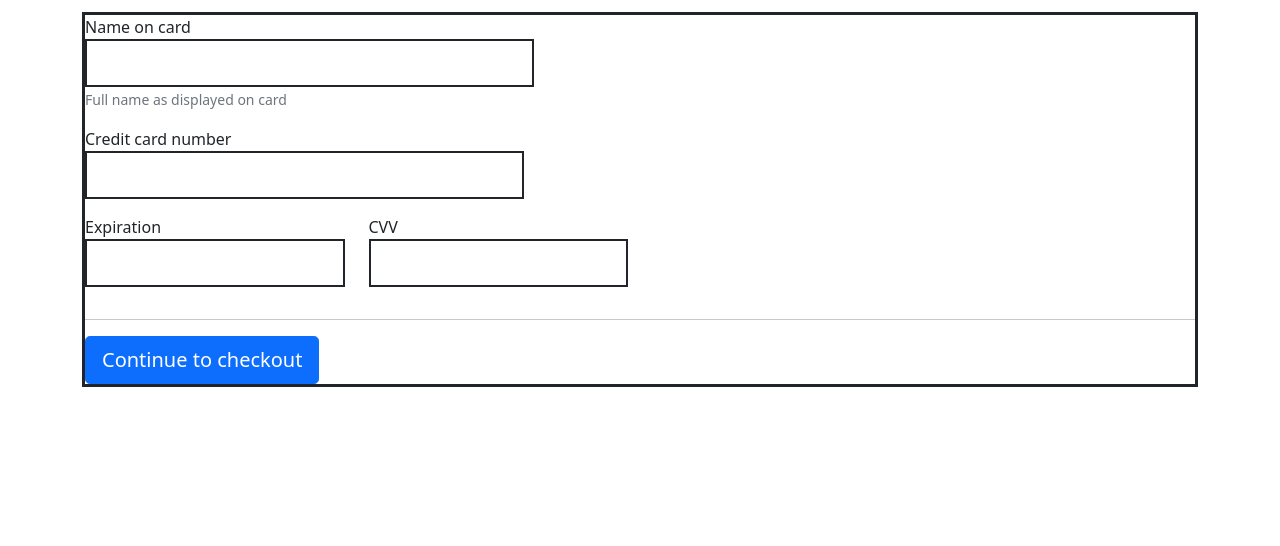
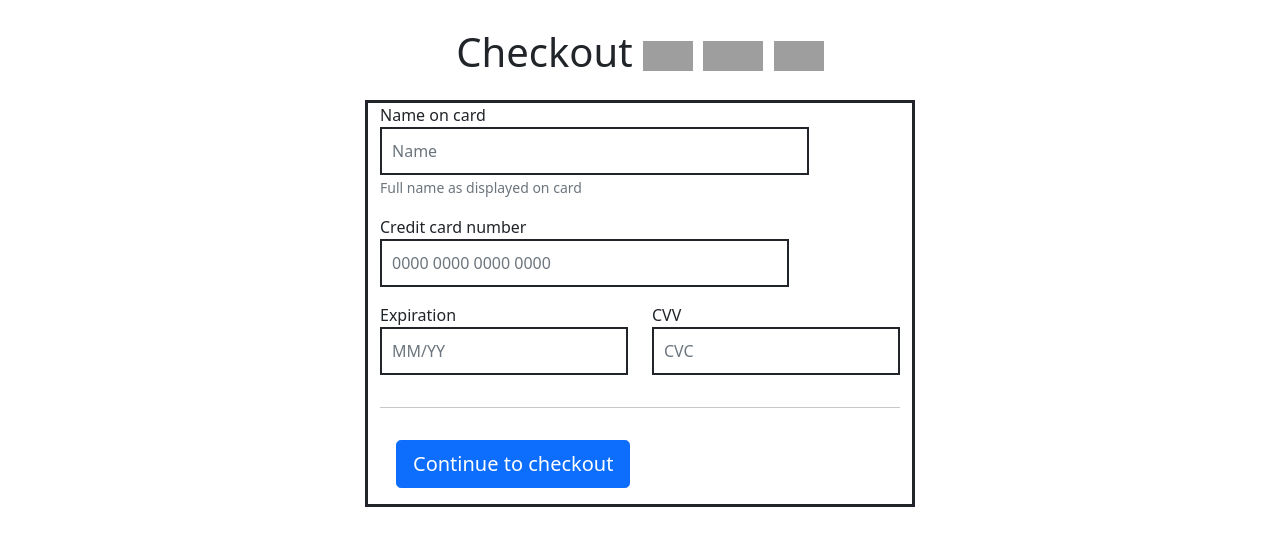
Before and after one commit to bishal-dd/crowned_collections, a Django app: page /checkout/ in a window 1280 px wide. Shown: the part 68-614 px from the top of the page. Run offline with Django 3.2, Linux system fonts and the light colour scheme; some libraries are stand-ins or nearby versions; grey boxes are pictures that could not be loaded.

Commit message:
checkout

```diff
--- a/crowned_collections/webapp/static/css/main.css
+++ b/crowned_collections/webapp/static/css/main.css
@@ -14,6 +14,3 @@ input, input[type="text"]{
     border-width: 5px 0px 5px 0px;
     padding: 10px;
 }
-.container border border-3 border-dark{
-    border-width:3px !important;
-}
--- a/crowned_collections/webapp/templates/checkout.html
+++ b/crowned_collections/webapp/templates/checkout.html
@@ -5,39 +5,52 @@
 {% endblock %}
 
 {% block body %}
+<div class="p-3">
+    <p class="h1 text-center">
+
+        Checkout
+        <img src="https://upload.wikimedia.org/wikipedia/commons/thumb/a/a4/Mastercard_2019_logo.svg/1200px-Mastercard_2019_logo.svg.png" width="50" height="30">
+        <img src="https://financefeeds.com/wp-content/uploads/2021/07/Visa_Inc._logo.svg.png" width="60" height="30">
+        <img src="https://www.bankrate.com/2019/06/19114455/Discover-logo.jpg" width="50" height="30">
+
+    </p>
+
+</div>
 <form>
-
-    <div class="border border-3 border-dark">
+    <div class="container-sm border border-3 border-dark " style="width:550px">
         <div class="row">
-                    <div class="col-md-5 mb-3">
+                    <div class="col-md-10 mb-3 ">
                         <label for="cc-name">Name on card</label>
-                        <input type="text" class="form-control rounded-0 border-2 border-dark" id="cc-name" placeholder="" required>
+                        <input type="text" class="form-control rounded-0 border-2 border-dark" id="cc-name" placeholder="Name" required>
                         <small class="text-muted">Full name as displayed on card</small>
                         <div class="invalid-feedback"> Name on card is required </div>
                     </div>
             <div class="row">
-                <div class="col-md-5 mb-3">
+                <div class="col-md-10 mb-3">
                         <label for="cc-number">Credit card number</label>
-                        <input type="text" class="form-control rounded-0 border-2 border-dark" id="cc-number" placeholder="" required="">
+                        <input type="text" class="form-control rounded-0 border-2 border-dark" id="cc-number" placeholder="0000 0000 0000 0000" required>
                         <div class="invalid-feedback"> Credit card number is required </div>
                     </div>
             </div>
 
                 </div>
                 <div class="row">
-                    <div class="col-md-3 mb-3">
+                    <div class="col-md-6 mb-3">
                         <label for="cc-expiration">Expiration</label>
-                        <input type="text" class="form-control rounded-0 border-2 border-dark" id="cc-expiration" placeholder="" required="">
+                        <input type="text" class="form-control rounded-0 border-2 border-dark" id="cc-expiration" placeholder="MM/YY" required="">
                         <div class="invalid-feedback"> Expiration date required </div>
                     </div>
-                    <div class="col-md-3 mb-3">
+                    <div class="col-md-6 mb-3">
                         <label for="cc-cvv">CVV</label>
-                        <input type="text" class="form-control rounded-0 border-2 border-dark" id="cc-cvv" placeholder="" required="">
+                        <input type="text" class="form-control rounded-0 border-2 border-dark" id="cc-cvv" placeholder="CVC" required="">
                         <div class="invalid-feedback"> Security code required </div>
                     </div>
                 </div>
                 <hr class="mb-3">
+            <div class="p-3">
                 <button class="btn btn-primary btn-lg btn-block" type="submit">Continue to checkout</button>
+            </div>
+
 
 
     </div>
```
